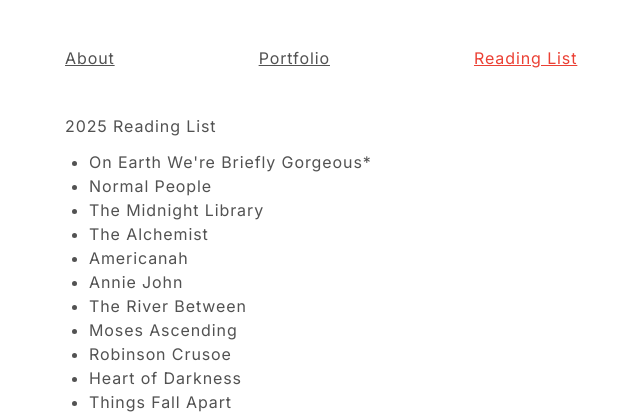
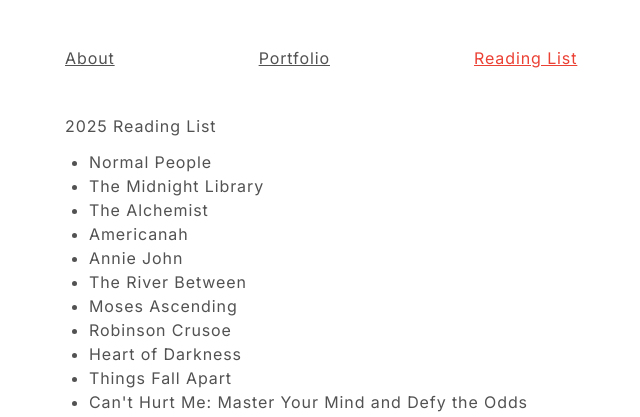
Before and after one commit to rrachelhuangg/rachelhuang.dev, a Flask app: page /books in a window 1280 px wide. Shown: the part 186-603 px from the top of the page, without its empty margins (311-951 px from the left). Run offline with Flask 3, Linux system fonts and the light colour scheme.

Commit message:
Updated reading list.

```diff
--- a/templates/books.html
+++ b/templates/books.html
@@ -37,7 +37,6 @@
     <div>
         2025 Reading List
         <ul>
-            <li>On Earth We're Briefly Gorgeous*</li>
             <li>Normal People</li>
             <li>The Midnight Library</li>
             <li>The Alchemist</li>
```
